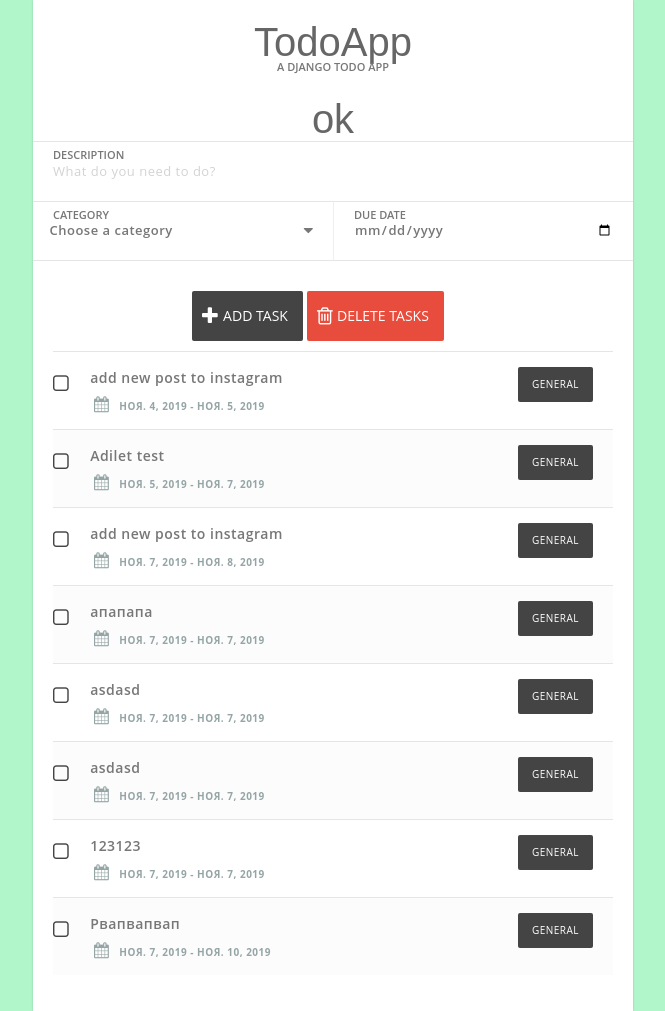
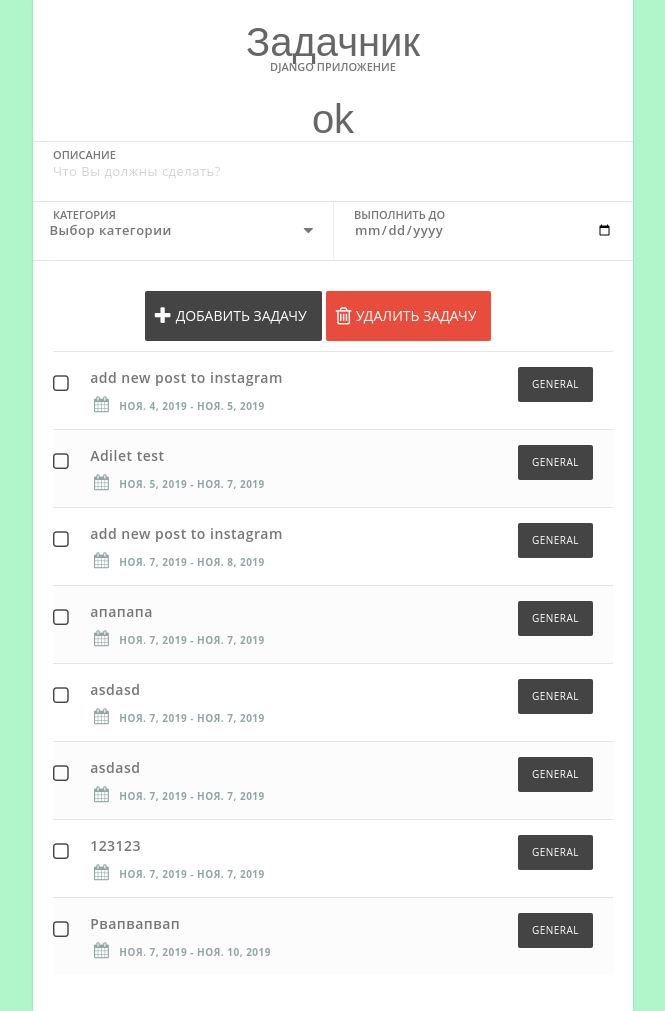
Before and after one commit to adik5220/todolist, a Django app: page / in a window 1280 px wide. Shown: the whole page, without its empty margins (307-972 px from the left). Run offline with Django 3.2, Linux system fonts and the light colour scheme; data comes from the database, SQL or seed files in the repository; some libraries are stand-ins or nearby versions.

Commit message:
Изменения только в index.html, русификация

```diff
--- a/todo/templates/index.html
+++ b/todo/templates/index.html
@@ -2,7 +2,7 @@
 <html >
 <head>
     <meta charset="UTF-8">
-    <title>TodoApp - Create A Todo With Django</title>
+    <title>TodoApp - Задачник от Адика</title>
   {% load static %}
     <link rel="stylesheet" href="https://maxcdn.bootstrapcdn.com/bootstrap/4.0.0-beta/css/bootstrap.min.css" integrity="sha384-/Y6pD6FV/Vv2HJnA6t+vslU6fwYXjCFtcEpHbNJ0lyAFsXTsjBbfaDjzALeQsN6M" crossorigin="anonymous">
     <link rel="stylesheet" type="text/css" href="https://maxcdn.bootstrapcdn.com/font-awesome/4.7.0/css/font-awesome.min.css">
@@ -13,32 +13,32 @@
 <div django-app="TaskManager">
     <div class="container">
             <div class="content">
-            <h1>TodoApp</h1>
-            <p class="tagline">a Django todo app</p>
+            <h1>Задачник</h1>
+            <p class="tagline">Django приложение</p>
             <H1>{{message}}</H1>
             <form action="" method="post">
             {% csrf_token %} <!-- csrf token for basic security -->
                 <div class="inputContainer">
-                    <input type="text" id="description" class="taskName" placeholder="What do you need to do?" name="description" required>
-                    <label for="description">Description</label>
+                    <input type="text" id="description" class="taskName" placeholder="Что Вы должны сделать?" name="description" required>
+                    <label for="description">Описание</label>
                 </div>
                 <div class="inputContainer half last">
                     <i class="fa fa-caret-down selectArrow"></i>
                     <select id="category" class="taskCategory" name="category_select">
-                    <option class="disabled" value="">Choose a category</option>
+                    <option class="disabled" value="">Выбор категории</option>
                     {% for category in categories %}
                         <option class="" value="{{ category.name }}" name="{{ category.name }}">{{ category.name }}</option>
                     {% endfor %}
                     </select>
-                    <label for="category">Category</label>
+                    <label for="category">Категория</label>
                 </div>
                 <div class="inputContainer half last right">
                     <input type="date" id="dueDate" class="taskDate" name="date">
-                    <label for="dueDate">Due Date</label>
+                    <label for="dueDate">Выполнить до</label>
                 </div>
                 <div class="row">
-                    <button class="taskAdd" name="taskAdd" type="submit"><i class="fa fa-plus icon"></i>Add task</button>
-                    <button class="taskDelete" name="taskDelete" formnovalidate="" type="submit" onclick="$('input#sublist').click();"><i class="fa fa-trash-o icon"></i>Delete Tasks</button>
+                    <button class="taskAdd" name="taskAdd" type="submit"><i class="fa fa-plus icon"></i>Добавить задачу</button>
+                    <button class="taskDelete" name="taskDelete" formnovalidate="" type="submit" onclick="$('input#sublist').click();"><i class="fa fa-trash-o icon"></i>Удалить задачу</button>
                 </div>
             <ul class="taskList">
             {% for todo in todos %} <!-- django template lang - for loop -->
```
